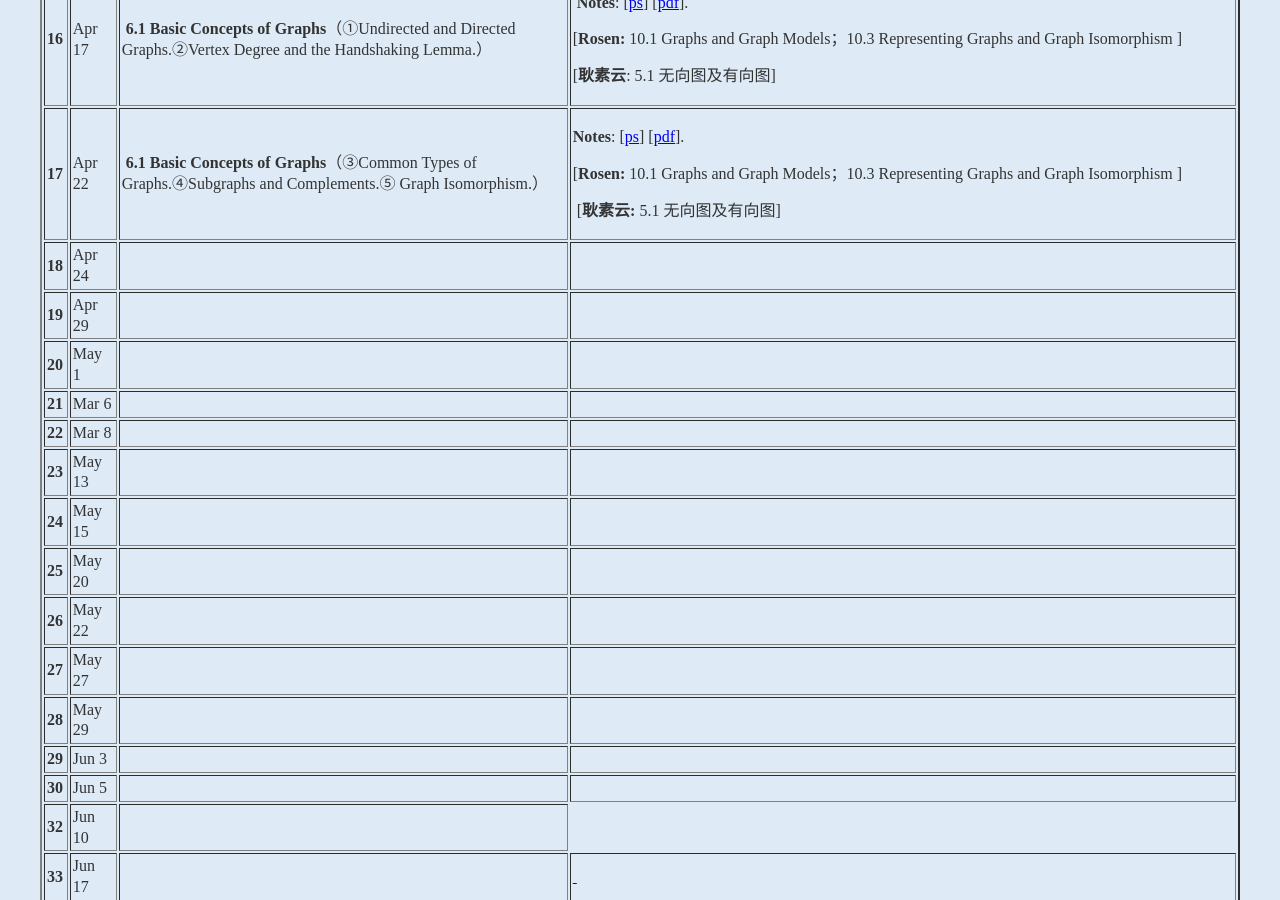
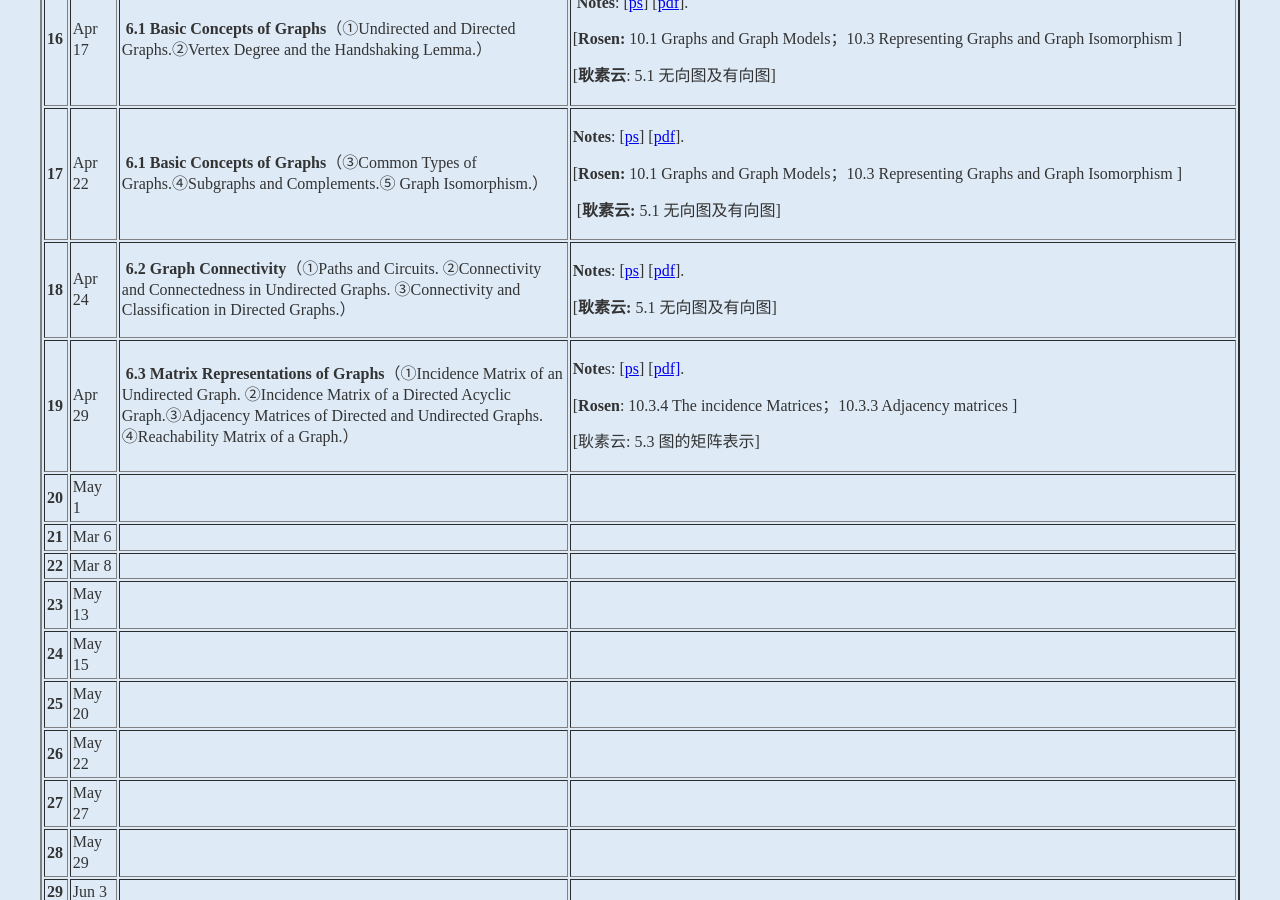
Before and after one commit to kejiwei/kejiwei.github.io, a Jekyll site: the page teaching/courses/dismath/index.html, which Jekyll copies as it is, in a window 1280 px wide and 900 px high, scrolled down 3180 px. Built offline with Jekyll 4.4.1, drawn with Linux system fonts in a browser that asks for light colours.

Commit message:
Add files via upload

```diff
--- a/teaching/courses/dismath/index.html
+++ b/teaching/courses/dismath/index.html
@@ -225,7 +225,7 @@
                 <td><b>17</b></td>
                 <td>Apr 22</td>
                 <td>&nbsp;<strong>6.1 Basic Concepts of Graphs</strong>（③Common Types of Graphs.④Subgraphs and Complements.⑤ Graph Isomorphism.）</td>
-                <td><p><strong>Notes</strong>: [<a href="slides/lecture.ppsx">ps</a>] [<a href="slides/lecture.pdf">pdf</a>].&nbsp;</p>
+                <td><p><strong>Notes</strong>: [<a href="slides/CH6-Graphs(20-37).ppsx">ps</a>] [<a href="slides/CH6-Graphs(20-37).pdf">pdf</a>].&nbsp;</p>
                   <p>[<strong>Rosen: </strong>10.1 Graphs and Graph Models；10.3 Representing Graphs and Graph Isomorphism ]</p>
                   <p>&nbsp;[<strong>耿素云: </strong>5.1 无向图及有向图] </p></td>
                 </tr>
@@ -233,18 +233,18 @@
                 <tr>
                 <td><b>18</b></td>
                 <td>Apr 24</td>
-                <td>&nbsp;</td>
-                <td>&nbsp;
-                 </td>
+                <td>&nbsp;<strong>6.2 Graph Connectivity</strong>（①Paths and Circuits. ②Connectivity and Connectedness in Undirected Graphs. ③Connectivity and Classification in Directed Graphs.）</td>
+                <td><p><strong>Notes</strong>: [<a href="slides/lecture.ppsx">ps</a>] [<a href="slides/lecture.pdf">pdf</a>].&nbsp;</p>
+                  <p>[<strong>耿素云:</strong> 5.1 无向图及有向图] </p></td>
                 </tr>
 
                 <tr>
                 <td><strong>19</strong></td>
                 <td>Apr 29</td>
-                <td>&nbsp;</td>
-                <td>&nbsp;
-
-                </td>
+                <td>&nbsp;<strong>6.3 Matrix Representations of Graphs</strong>（①Incidence Matrix of an Undirected Graph. ②Incidence Matrix of a Directed Acyclic Graph.③Adjacency Matrices of Directed and Undirected Graphs. ④Reachability Matrix of a Graph.）</td>
+                <td><p><strong>Note</strong>s: [<a href="slides/lecture.ppsx">ps</a>] [<a href="slides/lecture.pdf">pdf]</a>.&nbsp;</p>
+                  <p>[<strong>Rosen</strong>: 10.3.4 The incidence Matrices；10.3.3 Adjacency matrices  ]&nbsp;</p>
+                  <p>[耿素云: 5.3 图的矩阵表示] </p></td>
                 </tr>
 
                 <tr>
```
